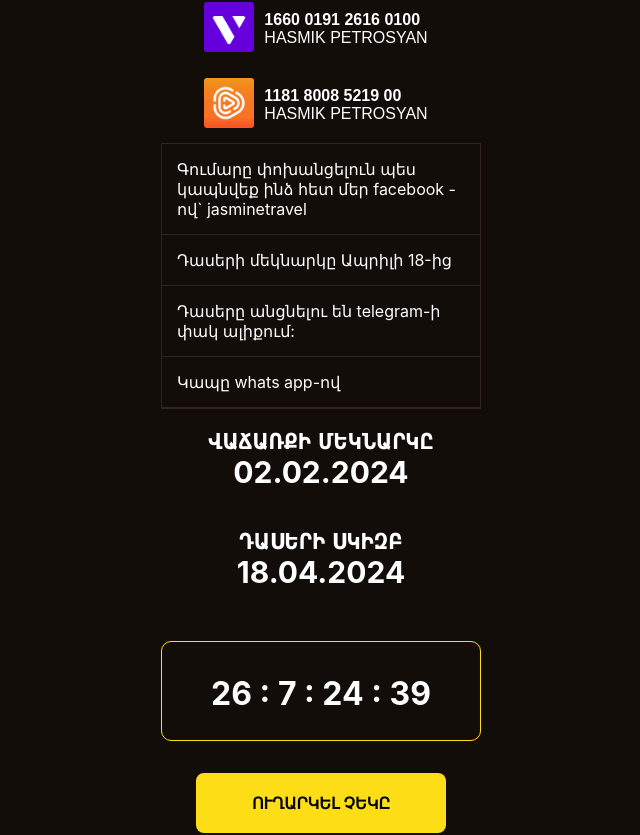
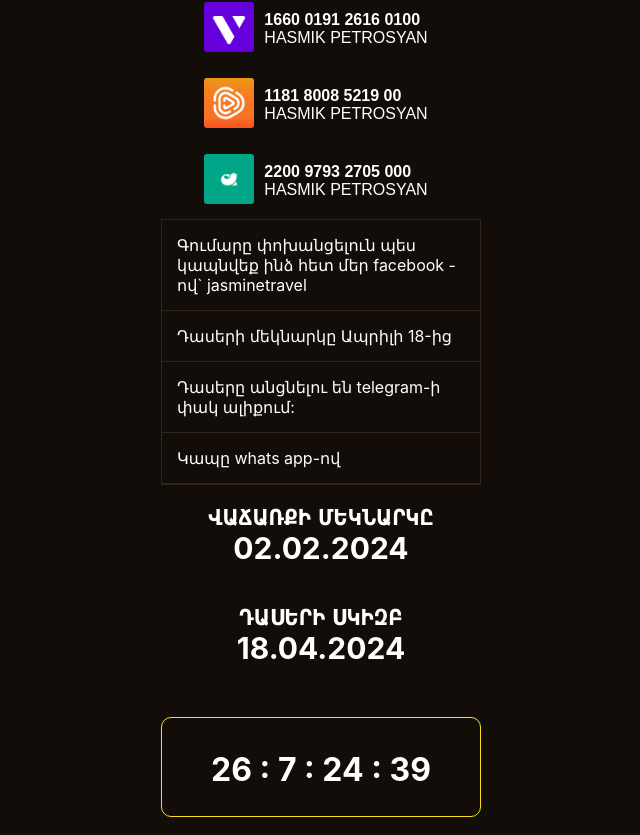
Before and after one commit to vardgeshakobyan2024/jasmine-travel, a React (Create React App) app: page / in a window 1280 px wide. Shown: the part 2887-3722 px from the top of the page, without its empty margins (319-959 px from the left). Built offline with nearby package versions, Linux system fonts and the light colour scheme.

Commit message:
Card components add new Data card and Acba bank

```diff
--- a/src/components/Card/Card.jsx
+++ b/src/components/Card/Card.jsx
@@ -2,6 +2,7 @@ import CardItem from '../CardItem/CardItem';
 import './card.css';
 import Evoca from '../../images/evoca.png';
 import Idram from '../../images/idram.png';
+import Acba from '../../images/acba.png';
 
 const Card = () => {
     const cardInform = [
@@ -16,6 +17,12 @@ const Card = () => {
             cardNumber: "1181 8008 5219 00",
             name: "Hasmik Petrosyan",
             images: Idram
+        },
+        {
+            id: 3,
+            cardNumber: "2200 9793 2705 000",
+            name: "Hasmik Petrosyan",
+            images: Acba
         }
     ]
 
```
Also changed, not shown: src/images/acba.png (added).
